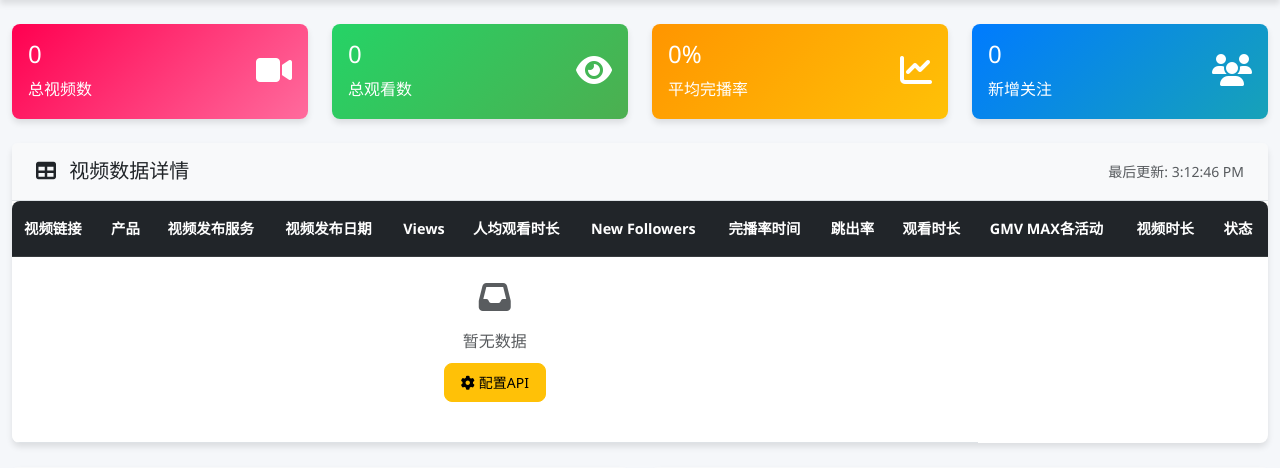
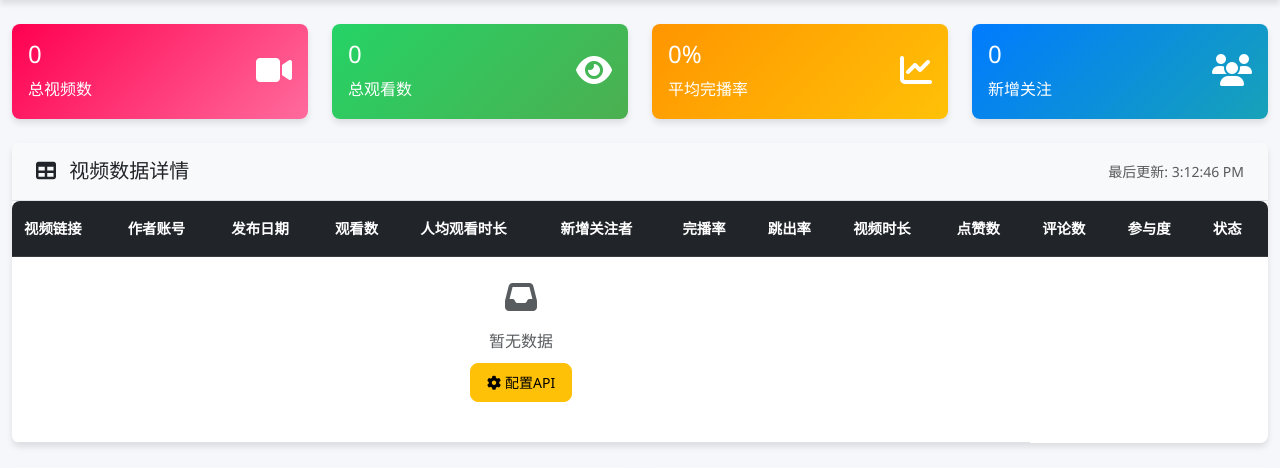
Before and after one commit to Sherlmes188/web_api_test, a Flask app: page / in a window 1280 px wide. Shown: the part 59-527 px from the top of the page. Run offline with Flask 3, Linux system fonts and the light colour scheme; data that the repository does not hold is empty; some libraries are stand-ins or nearby versions.

Commit message:
修改标签与数据对应

```diff
--- a/app.py
+++ b/app.py
@@ -672,45 +672,7 @@ def handle_request_update():
     """处理客户端请求数据更新"""
     update_data()
 
-def convert_analytics_to_display_format(analytics_data):
-    """将API数据转换为显示格式"""
-    display_data = []
 
-    for item in analytics_data:
-        # 安全地获取数据字段
-        video_id = item.get('video_id', '')
-        author = item.get('author', '')
-        publish_time = item.get('publish_time')
-
-        # 生成视频链接
-        if video_id and author:
-            video_link = f"https://www.tiktok.com/@{author}/video/{video_id}"
-        else:
-            video_link = "链接不可用"
-
-        # 格式化发布时间
-        if isinstance(publish_time, datetime.datetime):
-            publish_date = publish_time.strftime('%Y/%m/%d')
-        else:
-            publish_date = datetime.datetime.now().strftime('%Y/%m/%d')
-
-        display_item = {
-            'video_link': video_link,
-            'product': '内容创作',  # 可以根据实际情况设置
-            'service': 'TikTok',
-            'publish_date': publish_date,
-            'views': item.get('views', 0),
-            'avg_watch_time': round(item.get('avg_watch_time', 0), 1),
-            'new_followers': item.get('new_followers', 0),
-            'completion_rate': f"{item.get('completion_rate', 0):.1f}%",
-            'bounce_rate': round(item.get('bounce_rate', 0), 2),
-            'watch_duration': f"{item.get('avg_watch_time', 0):.1f}s",
-            'gmv_max_views': '分析中',
-            'performance': 1 if item.get('engagement_rate', 0) > 5 else 0
-        }
-        display_data.append(display_item)
-
-    return display_data
 
 def generate_sample_data_with_note(note="模拟数据"):
     """生成带说明的示例数据"""
--- a/static/css/style.css
+++ b/static/css/style.css
@@ -166,8 +166,8 @@ body {
     color: white;
 }
 
-/* 产品标签样式 */
-.product-tag {
+/* 作者标签样式 */
+.author-tag {
     background-color: #e9ecef;
     color: #495057;
     padding: 0.3rem 0.6rem;
--- a/static/js/main.js
+++ b/static/js/main.js
@@ -229,19 +229,20 @@ class TikTokAnalyticsDashboard {
             : `${item.completion_rate}%`;
 
         // 格式化发布时间
-        const publishDate = item.publish_time ?
-            new Date(item.publish_time).toLocaleDateString('zh-CN') :
-            '未知时间';
+        const publishDate = this.formatPublishTime(item.publish_time);
+
+        // 格式化视频链接
+        const videoUrl = item.share_url || this.generateVideoUrl(item.video_id, item.author);
 
         // 显示真实的API数据
         row.innerHTML = `
             <td>
-                <a href="${item.share_url || '#'}" target="_blank" class="video-link">
-                    ${this.truncateUrl(item.share_url)}
+                <a href="${videoUrl}" target="_blank" class="video-link">
+                    ${this.truncateUrl(videoUrl)}
                 </a>
             </td>
             <td>
-                <span class="product-tag">${item.author || '当前用户'}</span>
+                <span class="author-tag">${item.author || '当前用户'}</span>
             </td>
             <td>${publishDate}</td>
             <td class="number-cell">${this.formatNumber(item.views || 0)}</td>
@@ -484,6 +485,39 @@ class TikTokAnalyticsDashboard {
         return num.toString();
     }
 
+    formatPublishTime(publishTime) {
+        if (!publishTime) return '未知时间';
+
+        try {
+            // 处理不同的时间格式
+            let date;
+            if (typeof publishTime === 'string') {
+                date = new Date(publishTime);
+            } else if (typeof publishTime === 'number') {
+                // Unix时间戳
+                date = new Date(publishTime * 1000);
+            } else {
+                date = new Date(publishTime);
+            }
+
+            if (isNaN(date.getTime())) {
+                return '未知时间';
+            }
+
+            return date.toLocaleDateString('zh-CN');
+        } catch (error) {
+            console.error('Failed to format publish time:', error);
+            return '未知时间';
+        }
+    }
+
+    generateVideoUrl(videoId, author) {
+        if (videoId && author) {
+            return `https://www.tiktok.com/@${author}/video/${videoId}`;
+        }
+        return '#';
+    }
+
     truncateUrl(url) {
         // 检查url是否存在且不为undefined
         if (!url || typeof url !== 'string') {
--- a/templates/index.html
+++ b/templates/index.html
@@ -124,17 +124,17 @@
                         <thead class="table-dark">
                             <tr>
                                 <th scope="col">视频链接</th>
-                                <th scope="col">产品</th>
-                                <th scope="col">视频发布服务</th>
-                                <th scope="col">视频发布日期</th>
-                                <th scope="col">Views</th>
+                                <th scope="col">作者账号</th>
+                                <th scope="col">发布日期</th>
+                                <th scope="col">观看数</th>
                                 <th scope="col">人均观看时长</th>
-                                <th scope="col">New Followers</th>
-                                <th scope="col">完播率时间</th>
+                                <th scope="col">新增关注者</th>
+                                <th scope="col">完播率</th>
                                 <th scope="col">跳出率</th>
-                                <th scope="col">观看时长</th>
-                                <th scope="col">GMV MAX各活动</th>
                                 <th scope="col">视频时长</th>
+                                <th scope="col">点赞数</th>
+                                <th scope="col">评论数</th>
+                                <th scope="col">参与度</th>
                                 <th scope="col">状态</th>
                             </tr>
                         </thead>
```
Also changed, not shown: requirements.txt (line endings or trailing spaces).
